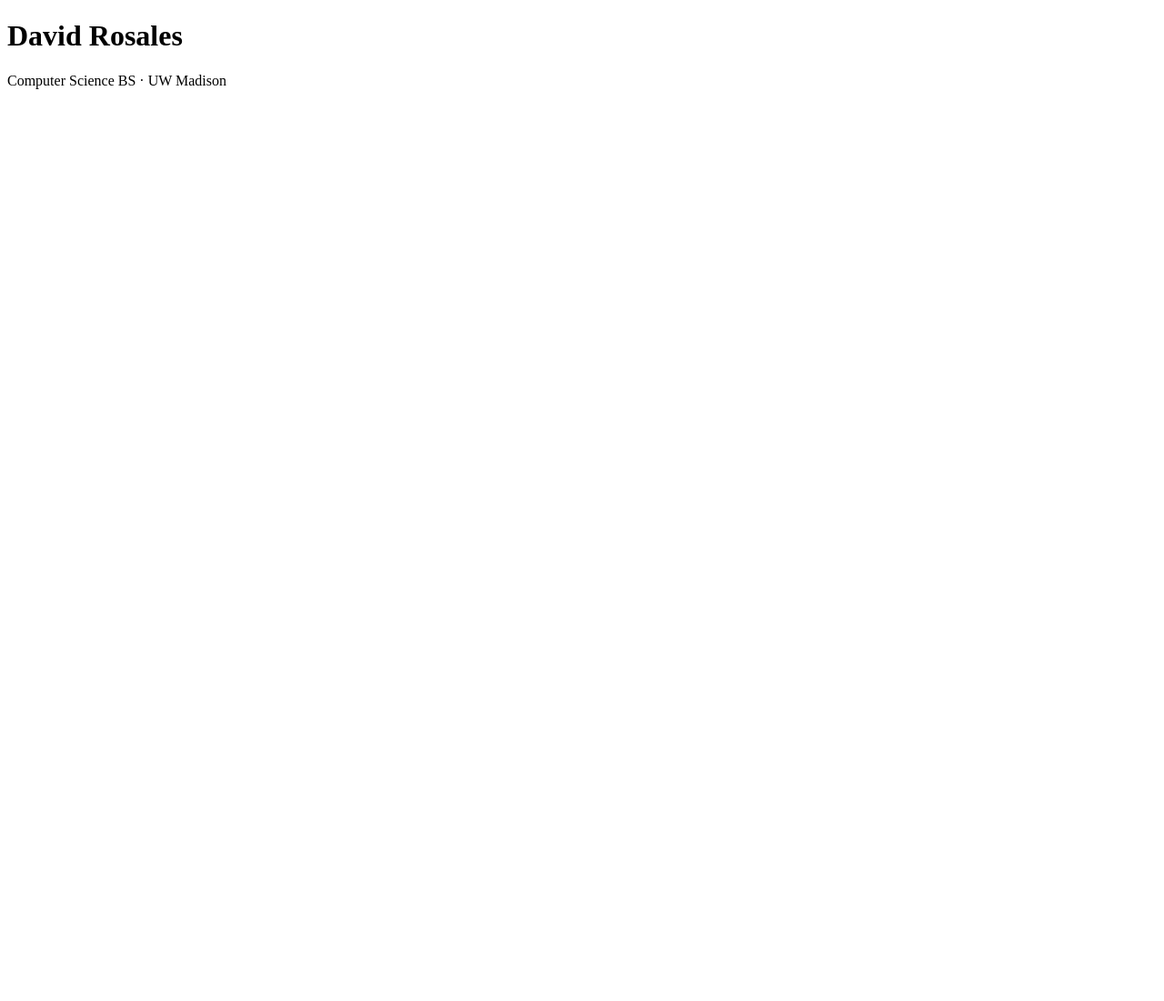
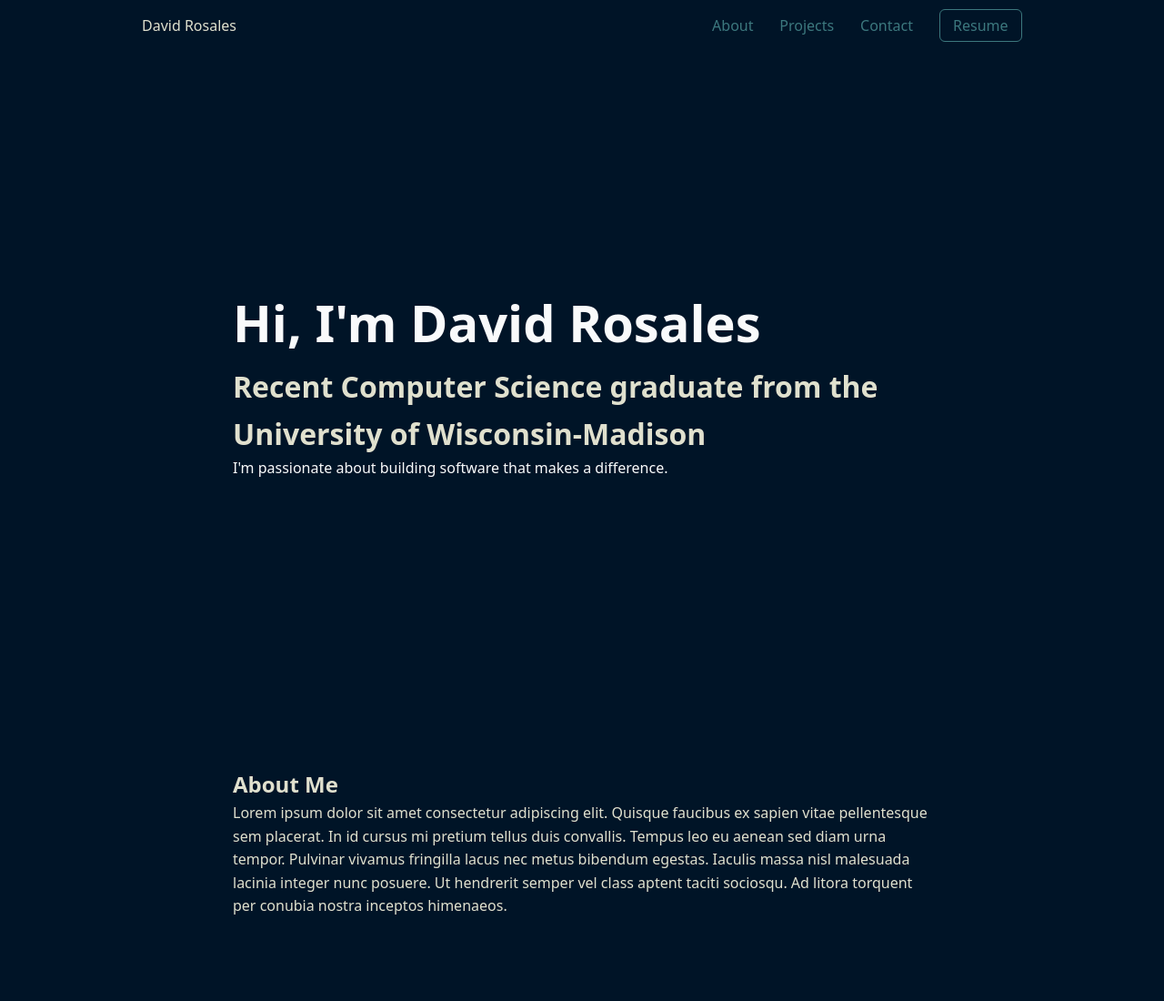
Before and after one commit to jdrosales4/davidrosales.dev, a plain HTML site: page index.html in a window 1280 px wide. Shown: the top 1100 px of the page at 91% size. Before the commit the page ends 800 px from the top, so only its background shows below. Drawn offline with Linux system fonts and the light colour scheme.

Commit message:
Add fade-in animation and styling for sections
- Implemented Intersection Observer in script.js to add 'visible' class to elements when they come into view.
- Added CSS styles for fade-in effect, including transitions for opacity and transform properties.
- Updated general styles for body, header, navbar, buttons, and sections for improved layout and aesthetics.

```diff
--- a/index.html
+++ b/index.html
@@ -1,10 +1,53 @@
 <!DOCTYPE html>
-<html>
+<html lang="en">
 <head>
+  <meta charset="UTF-8" />
+  <meta name="viewport" content="width=device-width, initial-scale=1.0" />
   <title>David Rosales</title>
+  <link rel="stylesheet" href="styles.css" />
 </head>
 <body>
-  <h1>David Rosales</h1>
-  <p>Computer Science BS · UW Madison</p>
+
+  <header>
+    <nav class="navbar">
+      <div class="logo">David Rosales</div>
+      <ul class="nav-links">
+        <li><a href="#about">About</a></li>
+        <li><a href="#projects">Projects</a></li>
+        <li><a href="#contact">Contact</a></li>
+        <li><a href="resume.pdf" target="_blank" class="resume-btn">Resume</a></li>
+      </ul>
+    </nav>
+  </header>
+
+  <main>
+    <section id="home" class="section hero">
+      <h1>Hi, I'm David Rosales</h1>
+      <h3 class="subtitle">
+        Recent Computer Science graduate from the University of Wisconsin-Madison
+      </h3>
+      <p>
+        I'm passionate about building software that makes a difference.
+      </p>
+    </section>
+
+    <section id="about" class="section fade-in">
+      <h2>About Me</h2>
+      <p>
+        Lorem ipsum dolor sit amet consectetur adipiscing elit. Quisque faucibus ex sapien vitae pellentesque sem placerat. In id cursus mi pretium tellus duis convallis. Tempus leo eu aenean sed diam urna tempor. Pulvinar vivamus fringilla lacus nec metus bibendum egestas. Iaculis massa nisl malesuada lacinia integer nunc posuere. Ut hendrerit semper vel class aptent taciti sociosqu. Ad litora torquent per conubia nostra inceptos himenaeos.
+      </p>
+    </section>
+
+    <section id="projects" class="section fade-in">
+      <h2>Projects</h2>
+      <p>Lorem ipsum dolor sit amet consectetur adipiscing elit. Quisque faucibus ex sapien vitae pellentesque sem placerat. In id cursus mi pretium tellus duis convallis. Tempus leo eu aenean sed diam urna tempor. Pulvinar vivamus fringilla lacus nec metus bibendum egestas. Iaculis massa nisl malesuada lacinia integer nunc posuere. Ut hendrerit semper vel class aptent taciti sociosqu. Ad litora torquent per conubia nostra inceptos himenaeos.
+    </section>
+
+    <section id="contact" class="section">
+      <h2>Contact</h2>
+      <p>Email: <a href="mailto:jdros02@yahoo.com">jdros02@yahoo.com</a></p>
+    </section>
+  </main>
+<script src="script.js"></script>
 </body>
 </html>
--- /dev/null
+++ b/script.js
@@ -0,0 +1,13 @@
+const observer = new IntersectionObserver((entries) => {
+  entries.forEach(entry => {
+    if (entry.isIntersecting) {
+      entry.target.classList.add("visible");
+    }
+  });
+}, {
+  threshold: 0.2,
+});
+
+document.querySelectorAll(".fade-in").forEach(el => {
+  observer.observe(el);
+});
--- /dev/null
+++ b/styles.css
@@ -0,0 +1,121 @@
+* {
+  margin: 0;
+  padding: 0;
+  box-sizing: border-box;
+}
+
+body {
+  font-family: system-ui, sans-serif;
+  line-height: 1.6;
+  color: #E0E0CE;
+  background-color: #001427;
+}
+
+header {
+  position: sticky;
+  top: 0;
+  background: #001427;
+  border-bottom: 1px solid #001427;
+}
+
+.navbar {
+  max-width: 1000px;
+  margin: auto;
+  padding: 1rem;
+  display: flex;
+  justify-content: space-between;
+  align-items: center;
+}
+
+.nav-links {
+  list-style: none;
+  display: flex;
+  gap: 1.8rem;
+}
+
+.nav-links a {
+  text-decoration: none;
+  color: #3C787E;
+  font-weight: 500;
+}
+
+.nav-links a:hover {
+    color: #60E1E0;
+}
+
+.resume-btn {
+  padding: 0.4rem 0.9rem;
+  border: 1px solid #3C787E;
+  border-radius: 6px;
+  color: #3C787E;
+}
+
+.resume-btn:hover {
+  color: #60E1E0;
+  border-radius: 6px;
+  border: 1px solid #60E1E0;
+}
+
+
+.hero {
+  min-height: 90vh;
+  display: flex;
+  flex-direction: column;
+  justify-content: center;
+  padding: 0 1rem;
+  color: #f9fafb;
+}
+
+.hero h1 {
+  font-size: clamp(2.5rem, 5vw, 3.5rem);
+}
+
+.subtitle {
+  font-size: 2rem;
+  color: #E0E0CE;
+}
+
+.tagline {
+  font-size: 1.1rem;
+  color: #666;
+}
+
+.hero-buttons {
+  display: flex;
+  gap: 1rem;
+  margin-top: 1rem;
+}
+
+.section {
+  max-width: 800px;
+  margin: auto;
+  padding: 4rem 1rem;
+}
+
+.btn {
+  padding: 0.75rem 1.5rem;
+  border-radius: 6px;
+  text-decoration: none;
+  font-weight: 500;
+}
+
+.btn.primary {
+  background: #111;
+  color: white;
+}
+
+.btn.secondary {
+  border: 1px solid #111;
+  color: #111;
+}
+
+.fade-in {
+  opacity: 0;
+  transform: translateY(20px);
+  transition: opacity 0.8s ease, transform 0.8s ease;
+}
+
+.fade-in.visible {
+  opacity: 1;
+  transform: translateY(0);
+}
```
Also changed, not shown: 1 other file.
